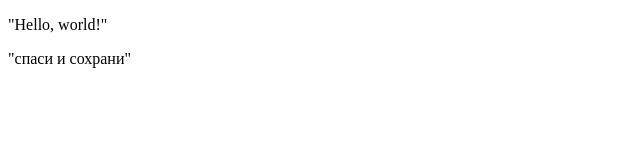
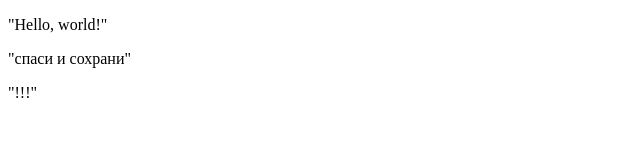
Before and after one commit to anyakharchenko02-eng/test, a plain HTML site: page index.html in a window 1280 px wide. Shown: the full height of the page, 0-640 px from the left. Drawn offline with Linux system fonts and the light colour scheme.

Commit message:
добавила восклицательный знак

```diff
--- a/index.html
+++ b/index.html
@@ -8,5 +8,6 @@
 <body>
   <p>"Hello, world!" </p>
   <p> "спаси и сохрани"</p>
+  <p> "!!!"</p>
 </body>
 </html>
```
